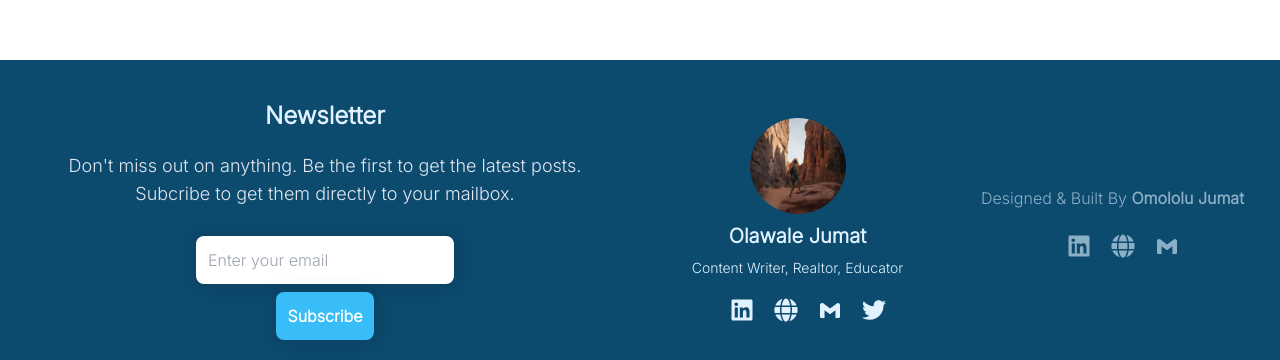
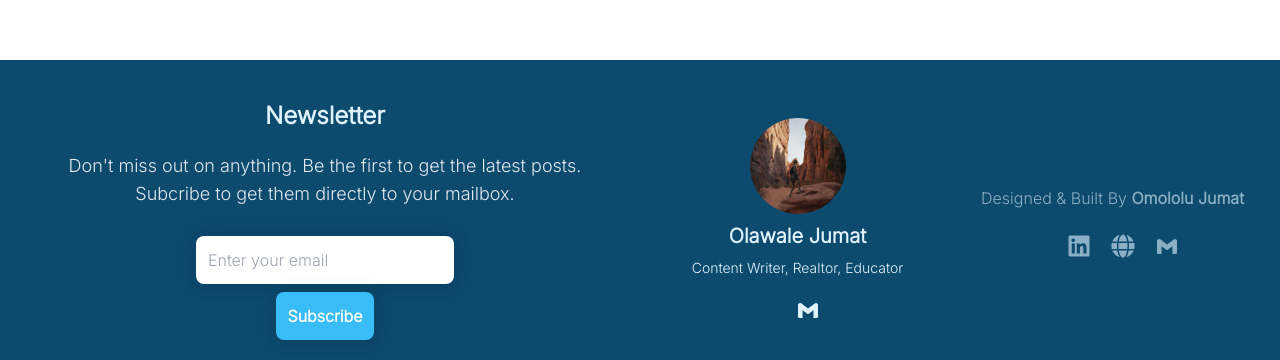
Before and after one commit to Jummate/blog-site, a React (Vite) app in the folder client/: page /change-status in a window 1280 px wide. Shown: the part 812-1172 px from the top of the page. Built offline with nearby package versions, Linux system fonts and the light colour scheme; no server answers; a web font is replaced by a local one.

Commit message:
chore: update footer with owner's info

```diff
--- a/client/src/data.js
+++ b/client/src/data.js
@@ -1,21 +1,9 @@
 export const profile = {
   user: {
     fullName: "Olawale Jumat",
-    linkedin: {
-      href: "https://www.linkedin.com/in/omololu-jumat-1405",
-      title: "Developer's LinkedIn Profile",
-    },
-    website: {
-      href: "https://omololujumat.netlify.app",
-      title: "Developer's Portfolio Website",
-    },
     email: {
-      href: "mailto:omololujumat@gmail.com",
-      title: "Developer's Email Address",
-    },
-    twitter: {
-      href: "mailto:omololujumat@gmail.com",
-      title: "Developer's Email Address",
+      href: "mailto:olawalejumat43@gmail.com",
+      title: "Owner's Email Address",
     },
   },
 
```
